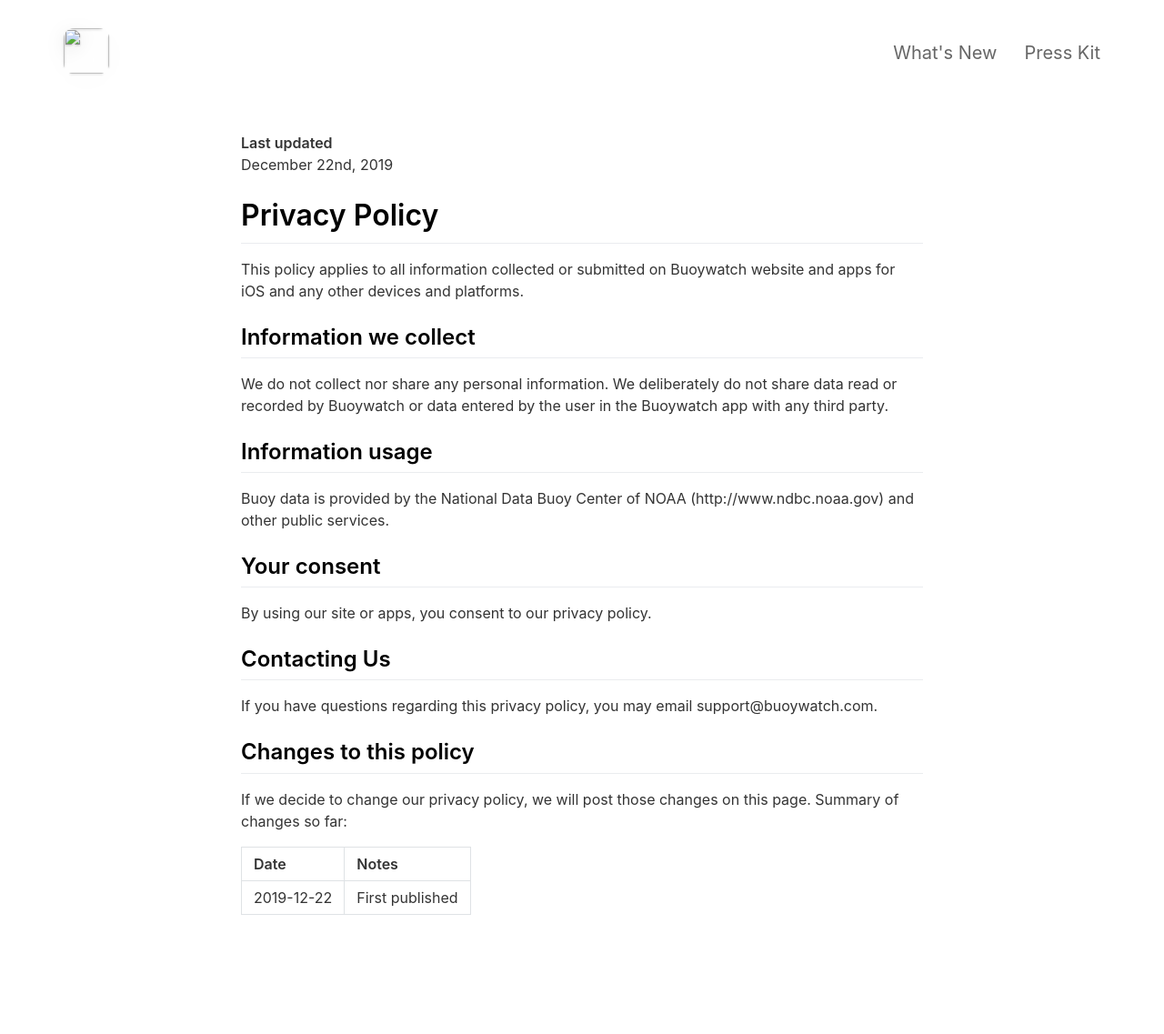
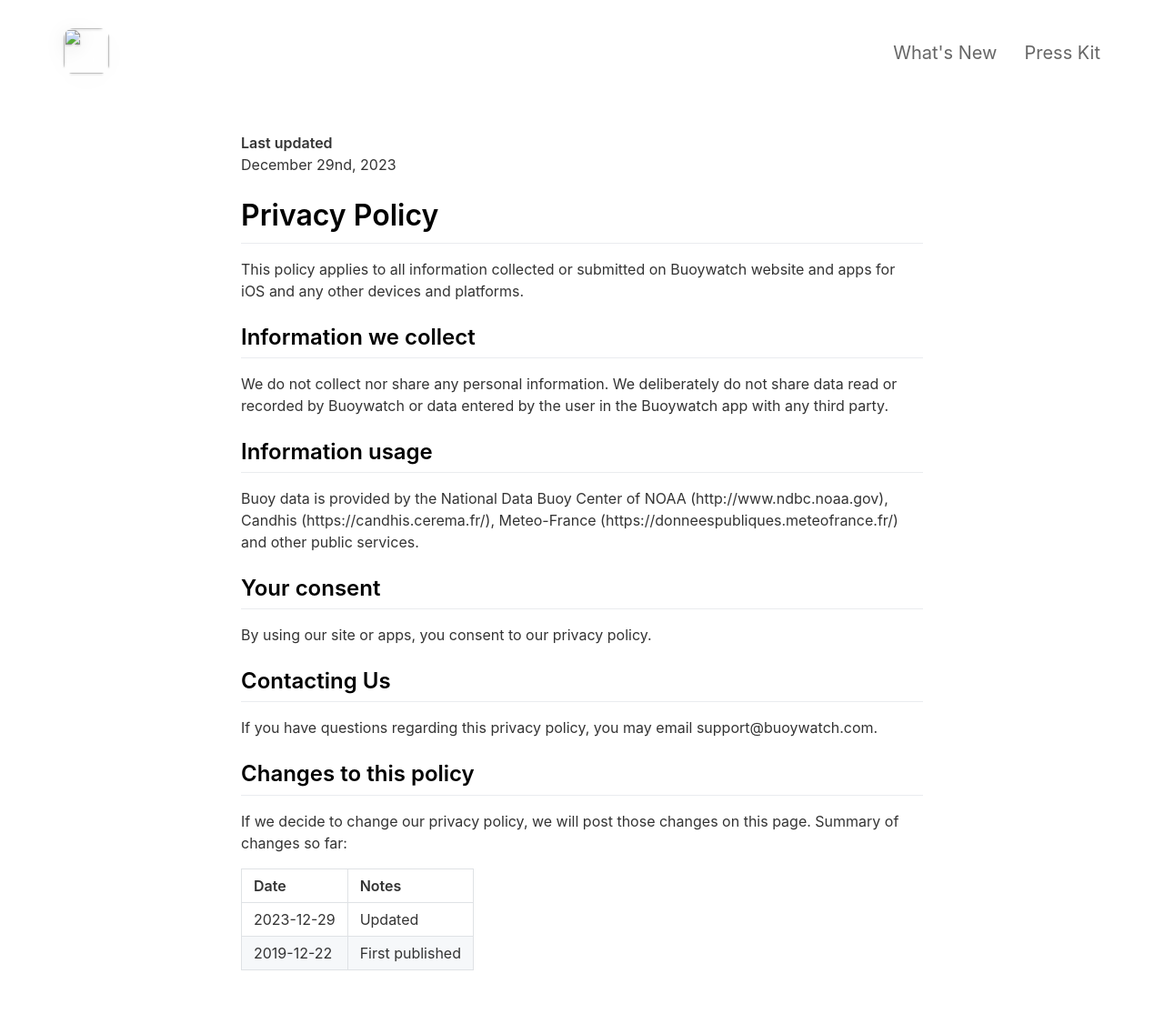
Before and after one commit to PPacie/buoywatch-web, a Jekyll site: the page built from _pages/privacypolicy.md, in a window 1280 px wide. Shown: the whole page at 91% size. Built offline with Jekyll 4.4.1, drawn with Linux system fonts in a browser that asks for light colours; nearby versions of some CDN libraries; before the commit the page ends 1076 px from its top, so only the background shows below that.

Commit message:
Update privacypolicy.md

```diff
--- a/_pages/privacypolicy.md
+++ b/_pages/privacypolicy.md
@@ -5,7 +5,7 @@ include_in_header: false
 ---
 
 **Last updated**
-December 22nd, 2019
+December 29nd, 2023
 
 # Privacy Policy
 
@@ -17,7 +17,7 @@ We do not collect nor share any personal information. We deliberately do not sha
 
 ## Information usage
 
-Buoy data is provided by the National Data Buoy Center of NOAA (http://www.ndbc.noaa.gov) and other public services.
+Buoy data is provided by the National Data Buoy Center of NOAA (http://www.ndbc.noaa.gov), Candhis (https://candhis.cerema.fr/), Meteo-France (https://donneespubliques.meteofrance.fr/) and other public services.
 
 ## Your consent
 
@@ -33,4 +33,5 @@ If we decide to change our privacy policy, we will post those changes on this pa
 
 | Date | Notes |
 | :--- | :--- |
+| 2023-12-29 | Updated |
 | 2019-12-22 | First published |
```
